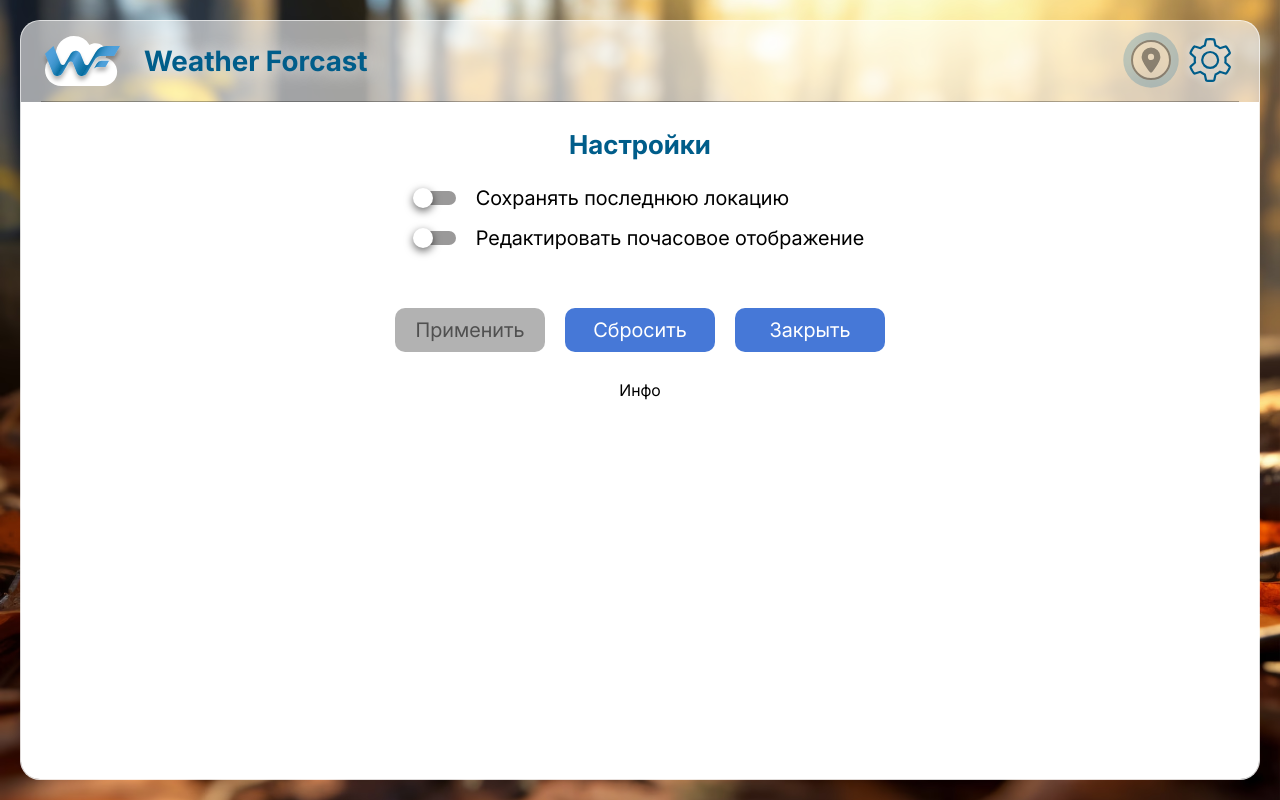
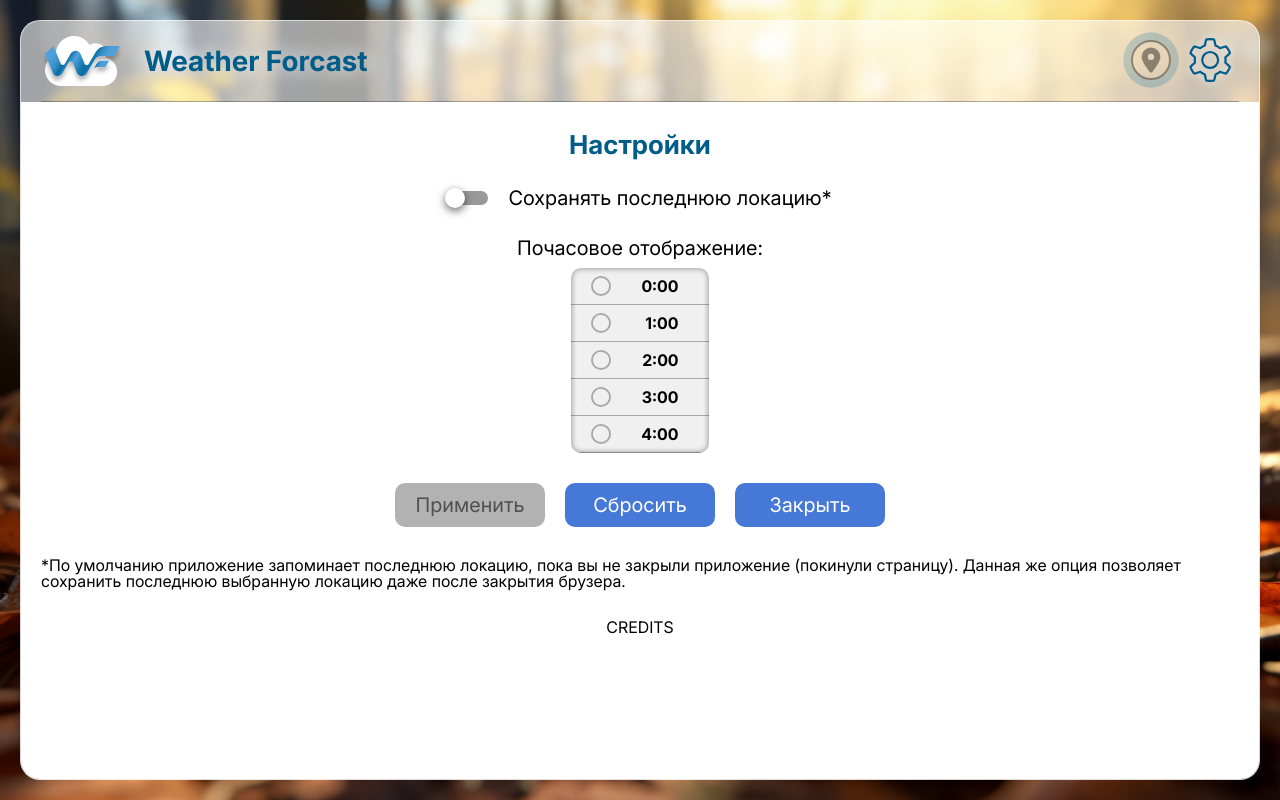
Before and after one commit to AlexKryl91/App_Weather_Forcast_2.0, a Vue app: page / in a window 1280 px wide. Both pictures are taken after a click on the button 1210 px from the left and 61 px from the top of the page. Built offline with nearby package versions, Linux system fonts and the light colour scheme.

Commit message:
settings | simplify -v.0.3.5

```diff
--- a/src/components/App.vue
+++ b/src/components/App.vue
@@ -18,32 +18,6 @@ export default {
     };
   },
   beforeMount() {
-    if (localStorage.getItem('_wf2_cfg')) {
-      this.appStore.isInitialState = false;
-      console.log(localStorage.getItem('_wf2_cfg'));
-    } else {
-      console.log('Local Storage is Empty');
-    }
-    if (sessionStorage.getItem('locationCache')) {
-      const cache = sessionStorage.getItem('locationCache') as string;
-      const location = JSON.parse(cache);
-      this.appStore.isInitialState = false;
-      this.geoStore.location = location;
-      meteoFetch(location as ILocation)
-        .then((data) => {
-          if (data) {
-            this.meteoStore.meteoDataHandler(data);
-          }
-        })
-        .catch(() => {
-          this.appStore.isError = true;
-          this.appStore.errorCode = 'meteofetch';
-        })
-        .finally(() => {
-          this.meteoStore.isFetching = false;
-        });
-    }
-
     const month = new Date().getMonth();
     switch (month) {
       case 0:
@@ -67,6 +41,32 @@ export default {
         this.season = 'autumn';
         break;
     }
+
+    if (localStorage.getItem('_wf2_cfg')) {
+      const cfgJSON = localStorage.getItem('_wf2_cfg') as string;
+      const cfg = JSON.parse(cfgJSON);
+      this.appStore.saveLocation = cfg.saveLocation;
+      this.appStore.hourList = cfg.hourList;
+
+      if (cfg.location) {
+        this.appStore.isInitialState = false;
+        this.geoStore.location = cfg.location;
+        this.meteoStore.isFetching = true;
+        meteoFetch(this.geoStore.location as ILocation)
+          .then((data) => {
+            if (data) {
+              this.meteoStore.meteoDataHandler(data, this.appStore.hourList);
+            }
+          })
+          .catch(() => {
+            this.appStore.isError = true;
+            this.appStore.errorCode = 'meteofetch';
+          })
+          .finally(() => {
+            this.meteoStore.isFetching = false;
+          });
+      }
+    }
   },
   mounted() {
     document.onreadystatechange = () => {
@@ -75,6 +75,16 @@ export default {
       }
     };
     document.querySelector('#app')?.classList.add(this.season);
+  },
+  unmounted() {
+    if (this.appStore.saveLocation) {
+      const cfg = {
+        saveLocation: this.appStore.saveLocation,
+        hourList: this.appStore.saveLocation,
+        location: this.geoStore.location,
+      };
+      localStorage.setItem('_wf2_cfg', JSON.stringify(cfg));
+    }
   },
 };
 </script>
--- a/src/components/SelectForm/SelectForm.vue
+++ b/src/components/SelectForm/SelectForm.vue
@@ -24,7 +24,7 @@ export default {
     },
     selectLocation(e: Event) {
       const node = e.target as HTMLUListElement;
-      console.log(node)
+      console.log(node);
       if (node.closest('li')) {
         const item = node.closest('li') as HTMLLIElement;
         if (this.selectedItem?.value !== item.value) {
@@ -42,11 +42,15 @@ export default {
         meteoFetch(this.geoStore.location as ILocation)
           .then((data) => {
             if (data) {
-              this.meteoStore.meteoDataHandler(data);
-              sessionStorage.setItem(
-                'locationCache',
-                JSON.stringify(this.geoStore.location),
-              );
+              this.meteoStore.meteoDataHandler(data, this.appStore.hourList);
+              if (this.appStore.saveLocation) {
+                const cfg = {
+                  saveLocation: this.appStore.saveLocation,
+                  hourList: this.appStore.hourList,
+                  location: this.geoStore.location,
+                };
+                localStorage.setItem('_wf2_cfg', JSON.stringify(cfg));
+              }
             }
           })
           .catch(() => {
--- a/src/components/SettingsList/SettingsList.scss
+++ b/src/components/SettingsList/SettingsList.scss
@@ -12,16 +12,24 @@
     color: var(--color-text-blue);
   }
 
-  .options-wrapper {
+  .hours-edit {
+    // width: 100%;
     display: flex;
     flex-direction: column;
-    row-gap: 20px;
+    align-items: center;
+    row-gap: 10px;
+    //
+    // background: teal;
+
+    &__label {
+      font-size: 20px;
     }
 
-  .hours-list {
+    &__list {
       list-style: none;
       $br-small: 10px;
 
+      width: fit-content;
       height: 185px;
       overflow-y: auto;
 
@@ -66,10 +74,6 @@
         color: #fff;
       }
     }
-
-  .collapsed {
-    height: 0;
-    pointer-events: none;
   }
 }
 
@@ -80,7 +84,8 @@
 
 @media (hover: hover) {
   .settings {
-    .hours-list {
+    .hours-edit {
+      &__list {
         &::-webkit-scrollbar-thumb:hover {
           cursor: pointer;
           background: var(--color-text-blue);
@@ -96,3 +101,4 @@
       }
     }
   }
+}
--- a/src/components/SettingsList/SettingsList.vue
+++ b/src/components/SettingsList/SettingsList.vue
@@ -12,9 +12,8 @@ export default {
     return {
       geoStore: useGeoStore(),
       appStore: useAppStore(),
-      saveLocation: useAppStore().saveLocation,
-      isCustomHours: useAppStore().isCustomHours,
-      customHourList: useAppStore().hourList,
+      saveLocation: false,
+      customHourList: [] as number[],
     };
   },
   methods: {
@@ -36,65 +35,44 @@ export default {
       const isSameSaveLoc = this.appStore.saveLocation === this.saveLocation;
       const isSameHourList =
         this.appStore.hourList.toString() === this.customHourList.toString();
-      // const isSameCustomOpt =
-      //   this.appStore.isCustomHours === this.isCustomHours;
-      const check = this.isCustomHours ? isSameHourList : true;
-      const summary = isSameSaveLoc && check;
-
-      // console.log(
-      //   'same save_loc =>',
-      //   isSaveOptSame,
-      //   '| mode custom_opt',
-      //   isCustomOptOn,
-      //   '| same hour_list',
-      //   isHourListSame,
-      //   '|| summary =>',
-      //   summary,
-      //   summary ? 'DISABLED' : 'ACTIVE',
-      // );
+      const btnStatus = isSameSaveLoc && isSameHourList;
 
       const target = this.$refs.apply as TElRef;
-      target.$el.classList.toggle('disabled', summary);
+      target.$el.classList.toggle('disabled', btnStatus);
     },
     applySettings() {
       console.log('Apply settings!!!');
       this.appStore.saveLocation = this.saveLocation;
-      this.appStore.isCustomHours = this.isCustomHours;
       this.appStore.hourList = this.customHourList;
-      if (this.saveLocation && this.geoStore.location) {
-        localStorage.setItem(
-          '_wf2_loc',
-          JSON.stringify(this.geoStore.location),
-        );
-      } else {
-        localStorage.removeItem('_wf2_loc');
+
+      if (this.saveLocation) {
+        const configuration = {
+          saveLocation: this.saveLocation,
+          hourList: this.customHourList,
+          location: this.geoStore.location,
+        };
+        localStorage.setItem('_wf2_cfg', JSON.stringify(configuration));
       }
-      const conf = {
-        saveLocation: this.saveLocation,
-        isCustomHours: this.isCustomHours,
-        hourList: this.customHourList,
-      };
-      localStorage.setItem('_wf2_cfg', JSON.stringify(conf));
+
       this.checkDifference();
     },
     setDefault() {
       this.saveLocation = this.appStore.saveLocation = false;
-      this.isCustomHours = this.appStore.isCustomHours = false;
       this.customHourList = this.appStore.hourList = [6, 9, 12, 15, 18, 21];
       localStorage.removeItem('_wf2_cfg');
-      localStorage.removeItem('_wf2_loc');
     },
   },
   watch: {
     saveLocation() {
       this.checkDifference();
     },
-    isCustomHours() {
-      this.checkDifference();
-    },
     customHourList() {
       this.checkDifference();
     },
+  },
+  mounted() {
+    this.saveLocation = this.appStore.saveLocation;
+    this.customHourList = this.appStore.hourList;
   },
 };
 </script>
@@ -102,29 +80,22 @@ export default {
 <template>
   <div class="settings">
     <span class="settings__header">Настройки</span>
-    <div class="options-wrapper">
     <ToggleSwitch v-model="saveLocation"
-        >Сохранять последнюю локацию</ToggleSwitch
+      >Сохранять последнюю локацию*</ToggleSwitch
     >
-      <ToggleSwitch v-model="isCustomHours"
-        >Редактировать почасовое отображение</ToggleSwitch
-      >
-    </div>
-
-    <ul
-      @click="selectHours"
-      class="hours-list"
-      :class="{ collapsed: !isCustomHours }"
-    >
+    <div class="hours-edit">
+      <span class="hours-edit__label">Почасовое отображение:</span>
+      <ul @click="selectHours" class="hours-edit__list">
         <li
           v-for="(n, index) in 24"
           v-bind:key="n"
           :value="index"
-        :class="{ selected: appStore.hourList.includes(index) }"
+          :class="{ selected: customHourList.includes(index) }"
         >
           {{ index }}:00
         </li>
       </ul>
+    </div>
   </div>
   <div class="btn-wrapper">
     <ModalButton @click="applySettings" ref="apply" class="disabled"
@@ -133,7 +104,12 @@ export default {
     <ModalButton @click="setDefault">Сбросить</ModalButton>
     <ModalButton @click="closeSettings">Закрыть</ModalButton>
   </div>
-  <div class="credits">Инфо</div>
+  <div class="info">
+    *По умолчанию приложение запоминает последнюю локацию, пока вы не закрыли
+    приложение (покинули страницу). Данная же опция позволяет сохранить
+    последнюю выбранную локацию даже после закрытия брузера.
+  </div>
+  <div class="credits">CREDITS</div>
 </template>
 
 <style src="./SettingsList.scss"></style>
--- a/src/stores/AppStore.ts
+++ b/src/stores/AppStore.ts
@@ -8,7 +8,6 @@ export const useAppStore = defineStore('appStore', {
     isError: false,
     errorCode: 'none' as 'geofetch' | 'meteofetch' | 'none',
     saveLocation: false,
-    isCustomHours: false,
     hourList: [6, 9, 12, 15, 18, 21] as number[],
   }),
 });
--- a/src/stores/MeteoStore.ts
+++ b/src/stores/MeteoStore.ts
@@ -14,8 +14,8 @@ export const useMeteoStore = defineStore('meteoStore', {
     currentTab: 0,
   }),
   actions: {
-    meteoDataHandler(data: IFetchedMeteoData) {
-      const rebuildData = meteoDataBuilder(data);
+    meteoDataHandler(data: IFetchedMeteoData, hoursList: number[]) {
+      const rebuildData = meteoDataBuilder(data, hoursList);
       this.meteoData = rebuildData;
       this.currentMeteoData = rebuildData.daily[0];
     },
--- a/src/utils/meteoDataBuilder.ts
+++ b/src/utils/meteoDataBuilder.ts
@@ -14,12 +14,11 @@ import {
   dataSlicer,
 } from './dataBuilderHelpers';
 
-function meteoDataBuilder({
-  utc_offset_seconds,
-  daily,
-  hourly,
-}: IFetchedMeteoData) {
-  const hoursIndexPreset = [6, 9, 12, 15, 18, 21];
+function meteoDataBuilder(
+  { utc_offset_seconds, daily, hourly }: IFetchedMeteoData,
+  hoursIndexPreset: number[],
+) {
+  // const hoursIndexPreset = [6, 9, 12, 15, 18, 21];
   const result = {} as IReMeteoData;
 
   result.utcOffset = utc_offset_seconds / 3600;
```
Lines whose indentation alone changed are shown as unchanged.
